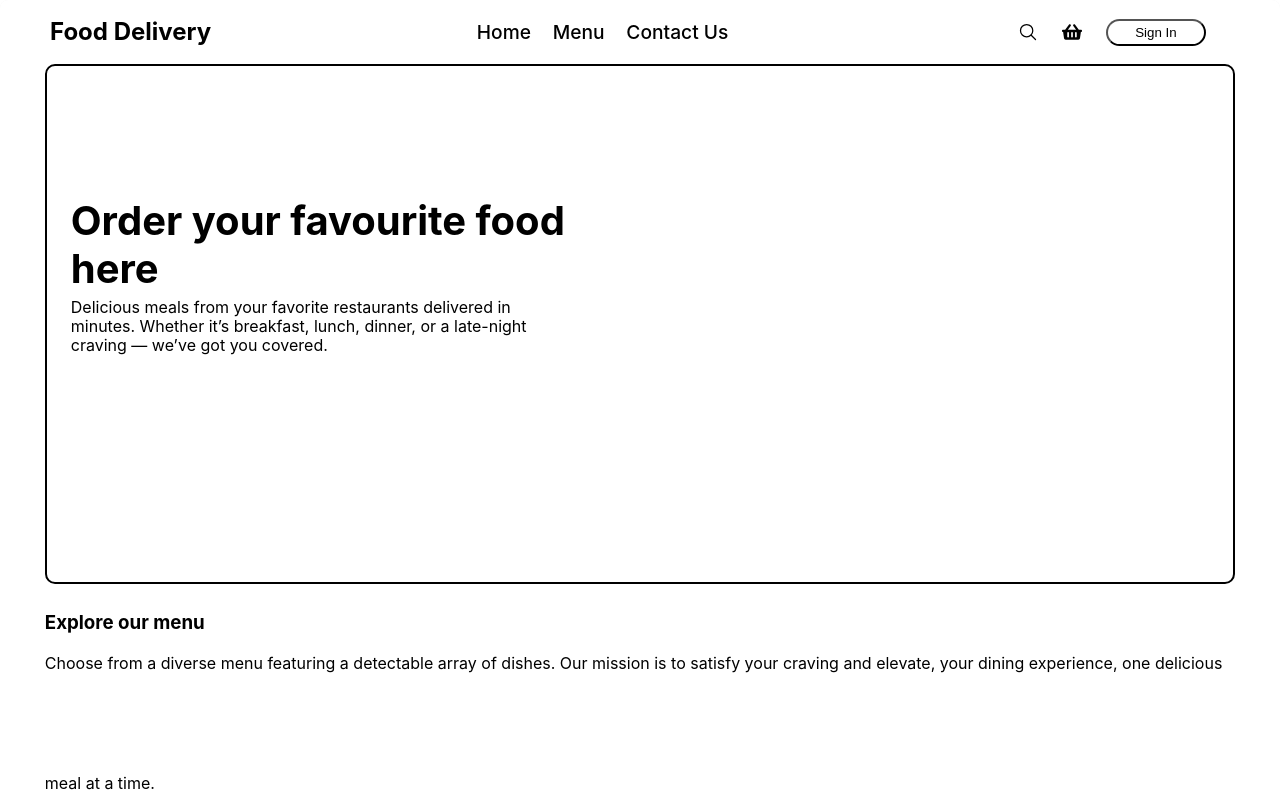
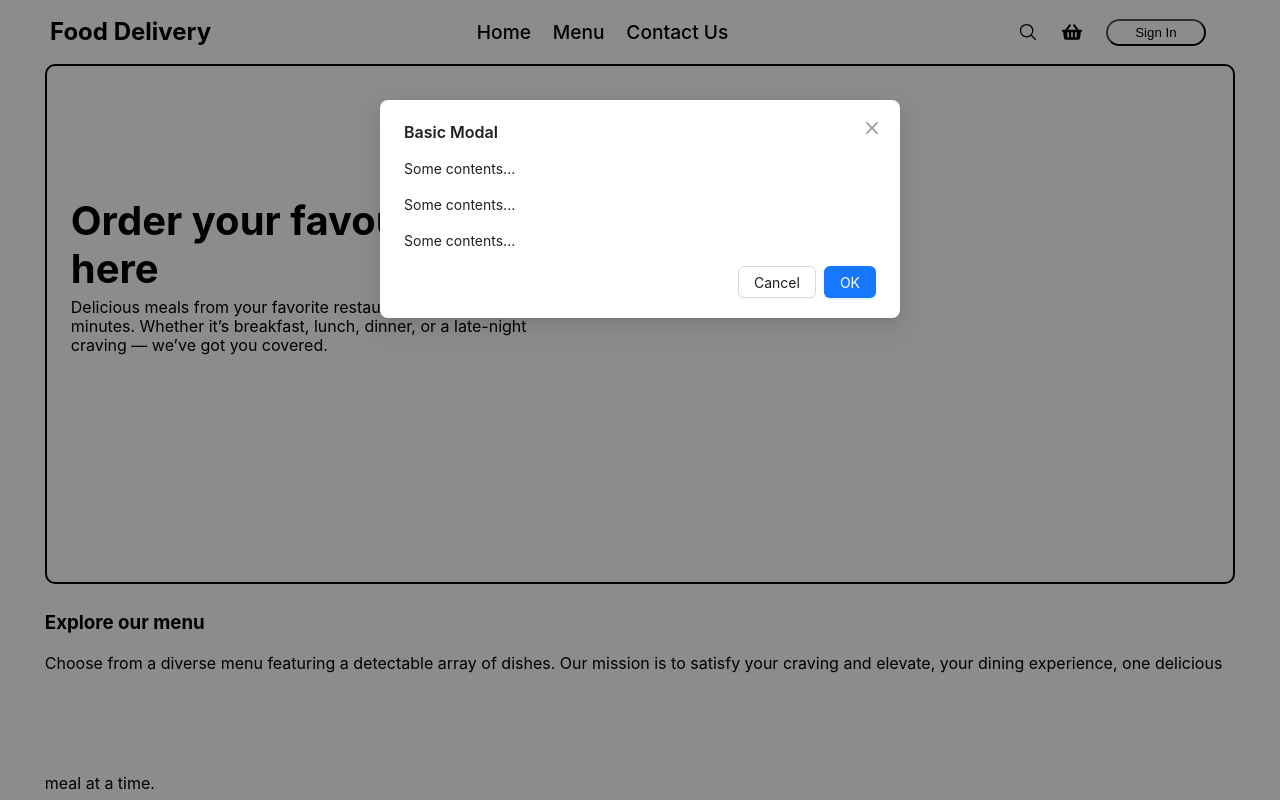
Before and after one commit to SyedMuhammadIzaan/FoodDeliveryApp, a React (Vite) app: page / in a window 1280 px wide. Both pictures are taken after a click on the button "Sign In". Shown: the top 800 px of the page. Built offline with nearby package versions, Linux system fonts and the light colour scheme.

Commit message:
add modal functionality click on Signin btn

```diff
--- /dev/null
+++ b/src/components/Modal.jsx
@@ -0,0 +1,28 @@
+import React from "react";
+import { Modal } from "antd";
+
+const ModalComp = ({modalOpen}) => {
+	const handleOk = () => {
+		modalOpen(false);
+	};
+	const handleCancel = () => {
+		modalOpen(false);
+	};
+	return (
+		<>
+			<Modal
+				title="Basic Modal"
+				closable={{ "aria-label": "Custom Close Button" }}
+				open={modalOpen}
+				onOk={handleOk}
+				onCancel={handleCancel}
+			>
+				<p>Some contents...</p>
+				<p>Some contents...</p>
+				<p>Some contents...</p>
+			</Modal>
+		</>
+	);
+};
+
+export default ModalComp;
--- a/src/components/Navbar.jsx
+++ b/src/components/Navbar.jsx
@@ -1,53 +1,66 @@
-import React, { useState } from 'react';
+import { useState } from "react";
 import { IoSearchOutline } from "react-icons/io5";
 import { FaShoppingBasket } from "react-icons/fa";
 import { RxHamburgerMenu } from "react-icons/rx";
 import { RxCross2 } from "react-icons/rx";
-import { NavLink,useNavigate } from 'react-router-dom';
+import { NavLink, useNavigate } from "react-router-dom";
 import "../style/Navbar.scss";
+import ModalComp from "./Modal";
 
 const Navbar = () => {
 	const [menuOpen, setMenuOpen] = useState(false);
-  const navigate=useNavigate()
+	const [isModalOpen, setIsModalOpen] = useState(false);
+	const navigate = useNavigate();
 
 	const toggleMenu = () => {
 		setMenuOpen(true);
 	};
-  const handleCloseMenu= () => {
+	const handleCloseMenu = () => {
 		setMenuOpen(false);
-  }
+	};
 
-  const handleNavigate=()=>{
-    navigate('add-to-cart')
-  }
+	const handleNavigate = () => {
+		navigate("add-to-cart");
+	};
+
+	const showModal = () => {
+		setIsModalOpen(true);
+	};
 
 	return (
-    <div className='navbar'>
+		<div className="navbar">
 			<div className="navbar-item">
 				<div className="appLogo">Food Delivery</div>
 
 				{/* Desktop nav links */}
 				<div className="nav-links desktop-only">
-          <NavLink to={'/'}>Home</NavLink>
-          <NavLink to={'/menu'}>Menu</NavLink>
-          <NavLink to={'/contact-us'}>Contact Us</NavLink>
+					<NavLink to={"/"}>Home</NavLink>
+					<NavLink to={"/menu"}>Menu</NavLink>
+					<NavLink to={"/contact-us"}>Contact Us</NavLink>
 				</div>
 
 				<div className="navbar-buttons">
 					<IoSearchOutline className="nav-icon" size={20} />
-          <FaShoppingBasket onClick={handleNavigate} className="nav-icon" size={20} />
-          <button className='signInBtn'>Sign In</button>
+					<FaShoppingBasket
+						onClick={handleNavigate}
+						className="nav-icon"
+						size={20}
+					/>
+					<button onClick={showModal} className="signInBtn">
+						Sign In
+					</button>
 					<RxHamburgerMenu
-            className='hamburger-icon'
+						className="hamburger-icon"
 						size={30}
 						onClick={toggleMenu}
 					/>
 				</div>
 			</div>
+      <ModalComp modalOpen={isModalOpen} />
 
 			{/* Mobile menu */}
-      <div className={`mobile-menu ${menuOpen ? 'open' : ''}`}>
-        <RxCross2 className='closeMenu' onClick={handleCloseMenu} />
+			<div className={`mobile-menu ${menuOpen ? "open" : ""}`}>
+				<RxCross2 className="closeMenu" onClick={handleCloseMenu} />
 				<NavLink href="">Home</NavLink>
 				<NavLink href="">Menu</NavLink>
 				<NavLink href="">Contact Us</NavLink>
```
Lines whose indentation alone changed are shown as unchanged.
